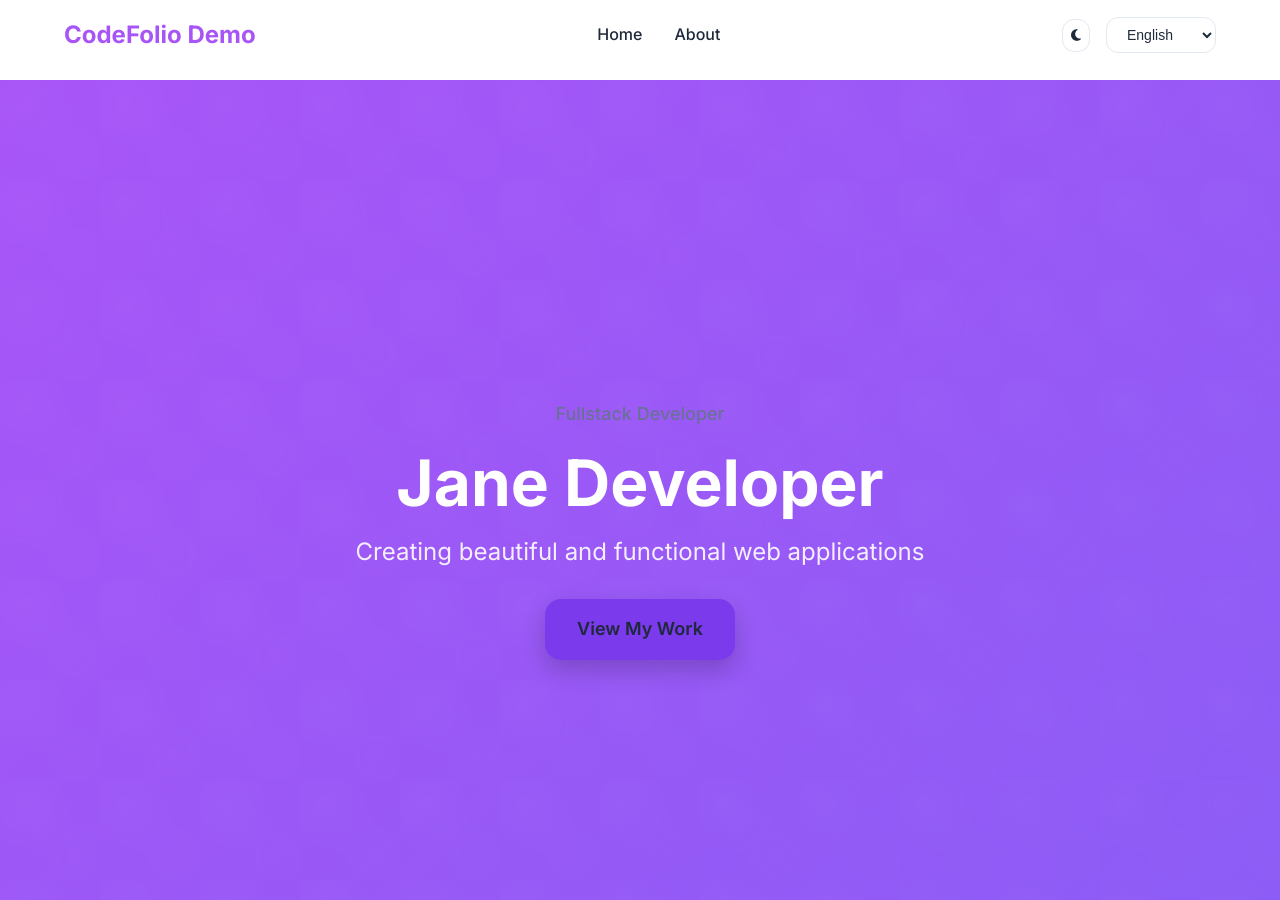
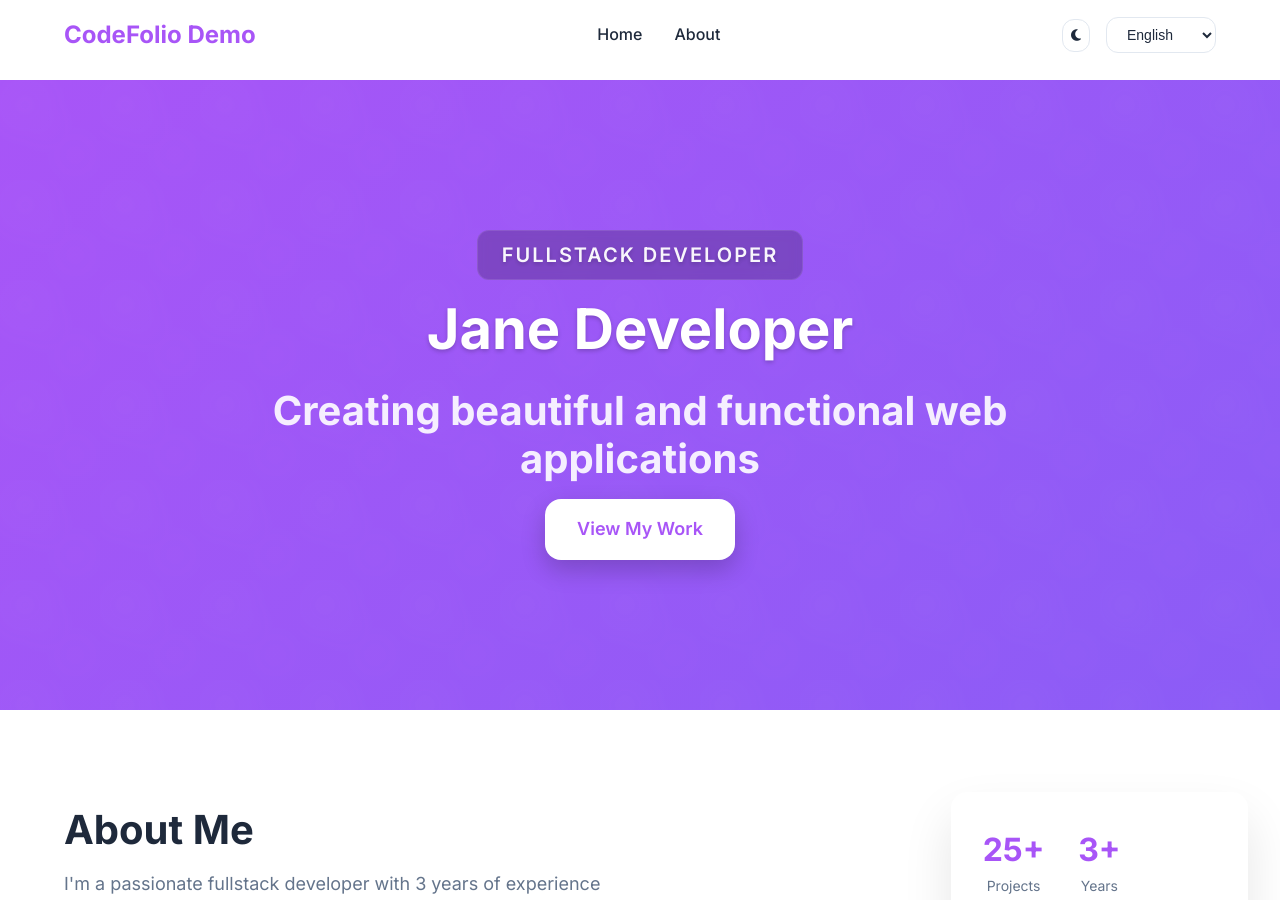
Before and after one commit to gradinnovate/CodeFolio, a Jekyll site: the page built from examples/index.md, in a window 1280 px wide and 900 px high. Built offline with Jekyll 4.4.1, drawn with Linux system fonts in a browser that asks for light colours.

Commit message:
update height of hero section

```diff
--- a/assets/css/main.css
+++ b/assets/css/main.css
@@ -708,29 +708,32 @@
 /* Hero Section */
 .hero-section {
   position: relative;
-  min-height: 100vh;
-  display: flex;
-  align-items: center;
+  min-height: 70vh;
+  display: flex;
+  align-items: center;
+  justify-content: center;
+  overflow: hidden;
+  padding: 4rem 0;
   background: linear-gradient(
     135deg,
     var(--primary-color),
     var(--accent-color)
   );
-  overflow: hidden;
 }
 
 .hero-background {
   position: absolute;
   top: 0;
   left: 0;
+  right: 0;
+  bottom: 0;
+  z-index: 1;
+}
+
+.hero-pattern {
   width: 100%;
   height: 100%;
   opacity: 0.1;
-}
-
-.hero-pattern {
-  width: 100%;
-  height: 100%;
   background-image:
     radial-gradient(
       circle at 25% 25%,
@@ -749,24 +752,38 @@
   position: relative;
   z-index: 2;
   text-align: center;
+  max-width: 800px;
+  margin: 0 auto;
+  padding: 0 1rem;
   color: white;
 }
 
 .hero-subtitle {
-  font-size: 1.125rem;
-  font-weight: var(--font-weight-medium);
+  font-size: 1.25rem;
   margin-bottom: 1rem;
-  opacity: 0.9;
+  font-weight: var(--font-weight-semibold);
+  color: rgba(255, 255, 255, 0.95);
+  text-transform: uppercase;
+  letter-spacing: 0.1em;
+  background: rgba(0, 0, 0, 0.2);
+  padding: 0.5rem 1.5rem;
+  border-radius: var(--border-radius);
+  display: inline-block;
+  backdrop-filter: blur(5px);
+  border: 1px solid rgba(255, 255, 255, 0.1);
+  text-shadow: 0 2px 4px rgba(0, 0, 0, 0.2);
 }
 
 .hero-title {
-  font-size: 4rem;
-  font-weight: var(--font-weight-bold);
-  margin-bottom: 1rem;
+  font-size: 3.5rem;
+  margin-bottom: 1.5rem;
   display: flex;
   align-items: center;
   justify-content: center;
   gap: 1rem;
+  color: white;
+  text-shadow: 0 2px 4px rgba(0, 0, 0, 0.2);
+  font-weight: var(--font-weight-bold);
 }
 
 .hero-avatar {
@@ -777,29 +794,38 @@
 }
 
 .hero-description {
-  font-size: 1.5rem;
-  font-weight: var(--font-weight-normal);
-  margin-bottom: 2rem;
-  opacity: 0.9;
+  color: rgba(255, 255, 255, 0.9);
 }
 
 .cta-button {
-  display: inline-block;
-  background: var(--secondary-color);
-  color: var(--text-primary);
+  display: inline-flex;
+  align-items: center;
+  gap: 0.75rem;
+  background: white;
+  color: var(--primary-color);
   padding: 1rem 2rem;
   border-radius: var(--border-radius-lg);
   font-weight: var(--font-weight-semibold);
   font-size: 1.125rem;
   transition: var(--transition);
   box-shadow: 0 10px 25px rgba(0, 0, 0, 0.2);
+  text-decoration: none;
 }
 
 .cta-button:hover {
+  background: var(--bg-primary);
+  color: var(--accent-color);
   transform: translateY(-2px);
   box-shadow: 0 15px 35px rgba(0, 0, 0, 0.3);
-  background: var(--warning-color);
-  color: white;
+}
+
+.cta-button:active {
+  transform: translateY(0);
+  box-shadow: 0 5px 15px rgba(0, 0, 0, 0.2);
+}
+
+.cta-button i {
+  font-size: 1.25rem;
 }
 
 /* Section Styles */
```
